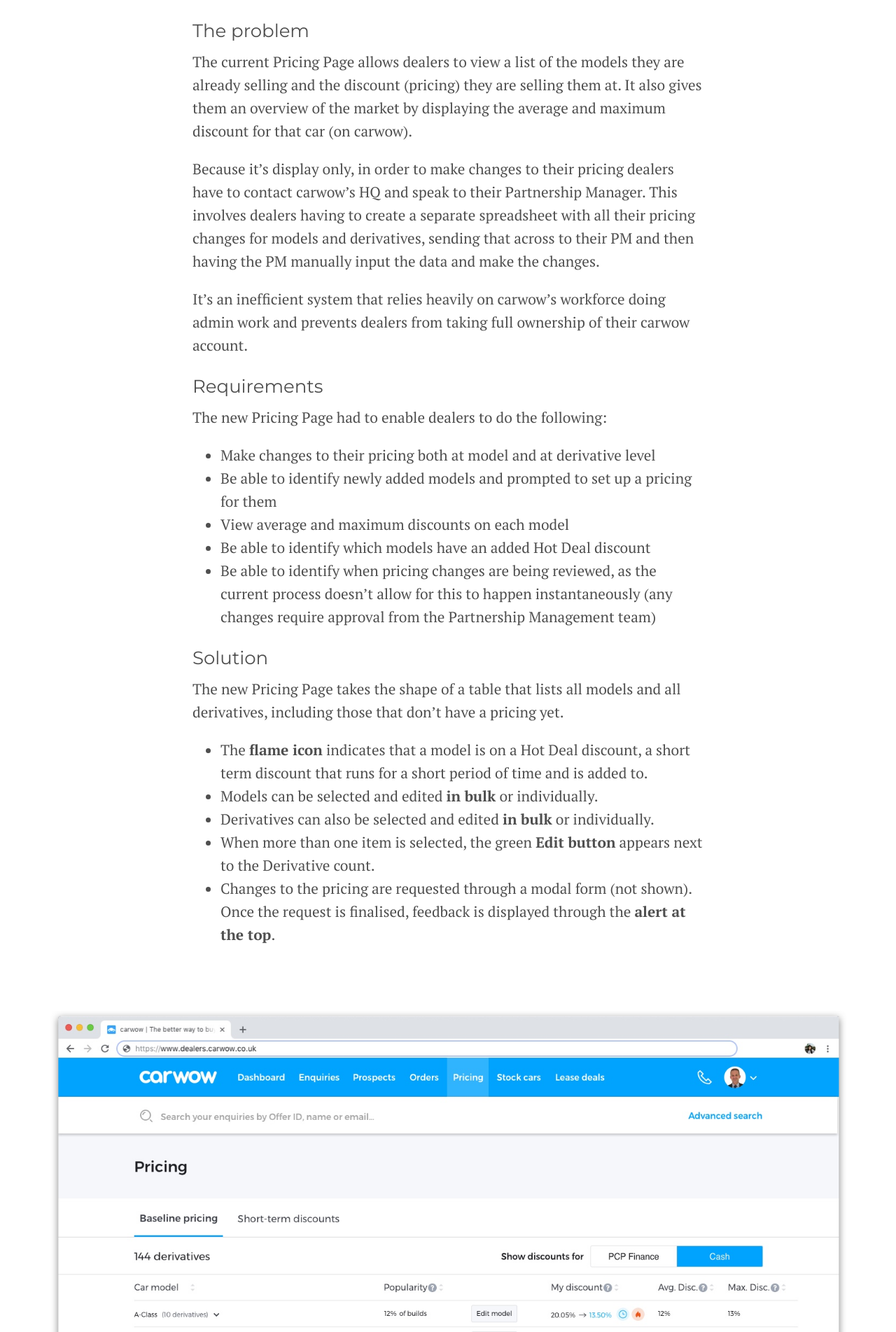
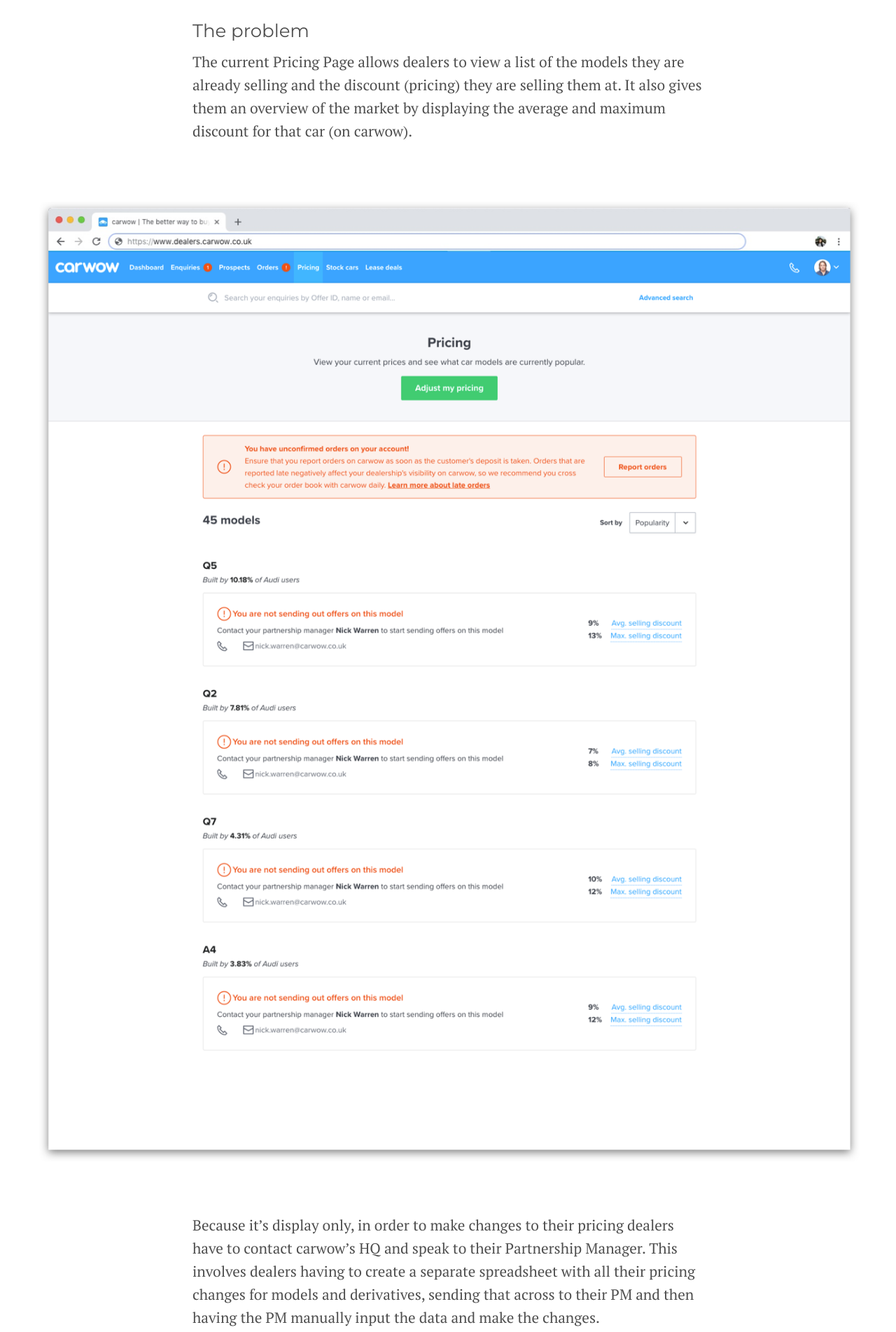
Before and after one commit to irenealgi/irenealegre.com, a Jekyll site: the page built from carwow.md, in a window 1280 px wide. Shown: the part 696-2599 px from the top of the page at 70% size. Built offline with Jekyll 4.4.1, drawn with Linux system fonts in a browser that asks for light colours.

Commit message:
adding old design
Former-commit-id: b392a126fd710ce17bf8b36ec57576441cd4eb3e

```diff
--- a/carwow.md
+++ b/carwow.md
@@ -13,6 +13,8 @@
 ### The problem
 
 The current Pricing Page allows dealers to view a list of the models they are already selling and the discount (pricing) they are selling them at. It also gives them an overview of the market by displaying the average and maximum discount for that car (on carwow).
+
+![](images/case_studies/carwow/old_design.png)
 
 Because it's display only, in order to make changes to their pricing dealers have to contact carwow's HQ and speak to their Partnership Manager. This involves dealers having to create a separate spreadsheet with all their pricing changes for models and derivatives, sending that across to their PM and then having the PM manually input the data and make the changes.
 
```
Also changed, not shown: images/case_studies/carwow/old_design.png (added).
